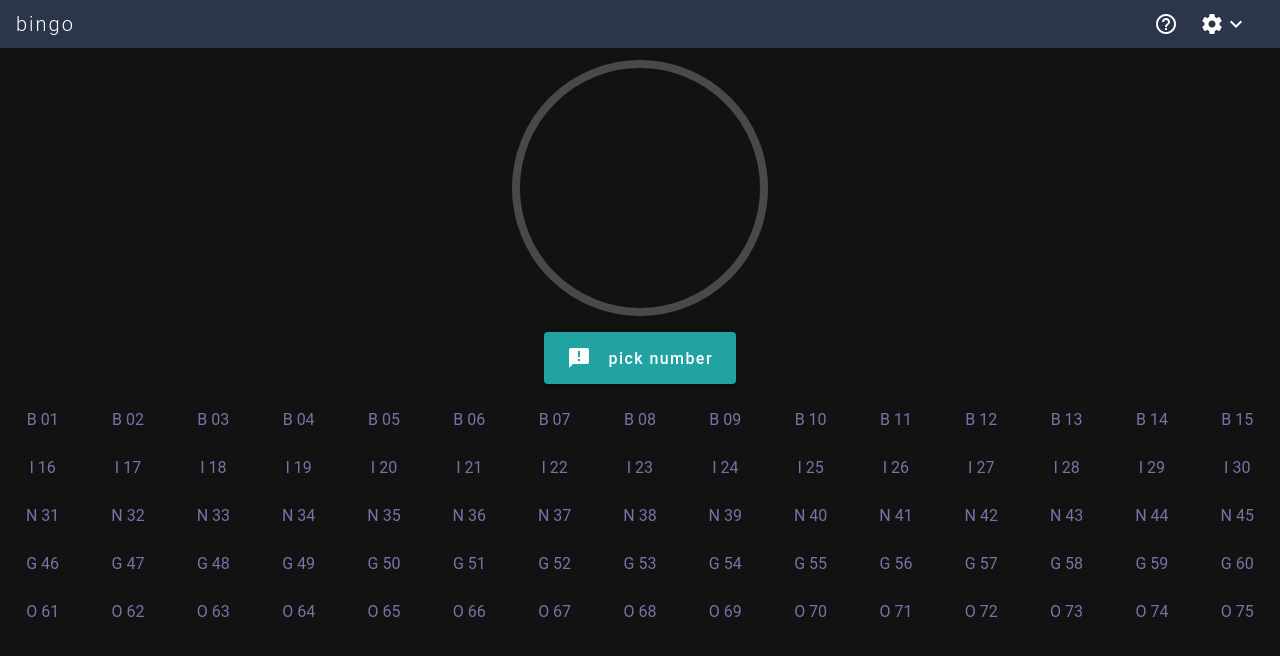
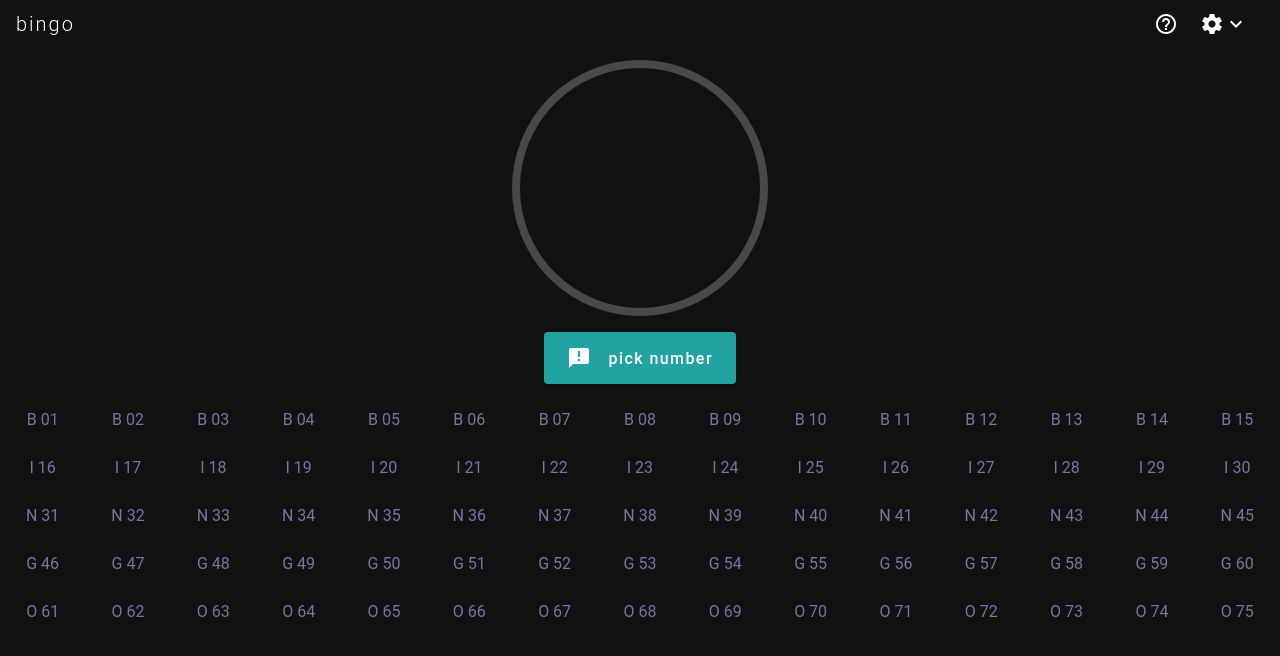
Before and after one commit to RamChilla/vue-bingopicker, a Vue app: page /#/ in a window 1280 px wide. Shown: the top 656 px of the page. Built offline with nearby package versions, Linux system fonts and the light colour scheme; a small style sheet from the web is missing; what vue-loaders would draw is missing.

Commit message:
added transition and removed menu bg

```diff
--- a/src/components/CurrentBingoNumber.vue
+++ b/src/components/CurrentBingoNumber.vue
@@ -14,6 +14,7 @@
         @click="$emit('onBingoClick')"
       >
 
+        <v-scale-transition origin="center">
           <div v-show="!showLoader" class="number-labels" style="z-index: 2;">
             <p v-show="currentNumber != ' '" class="mb-1 pb-2">{{currentNumber}}</p>
             <p class="title mb-0">
@@ -21,6 +22,7 @@
               <span v-html="previousNumber"></span>
             </p>
           </div>
+        </v-scale-transition>
 
         <v-overlay
           absolute
--- a/src/components/Navbar.vue
+++ b/src/components/Navbar.vue
@@ -1,5 +1,5 @@
 <template>
-  <v-app-bar app flat dense color="secondary">
+  <v-app-bar app flat dense color="transparent">
     <v-toolbar-title class="font-weight-light" style="letter-spacing: 2px;">{{ appName }}</v-toolbar-title>
 
     <v-spacer></v-spacer>
```
Lines whose indentation alone changed are shown as unchanged.
